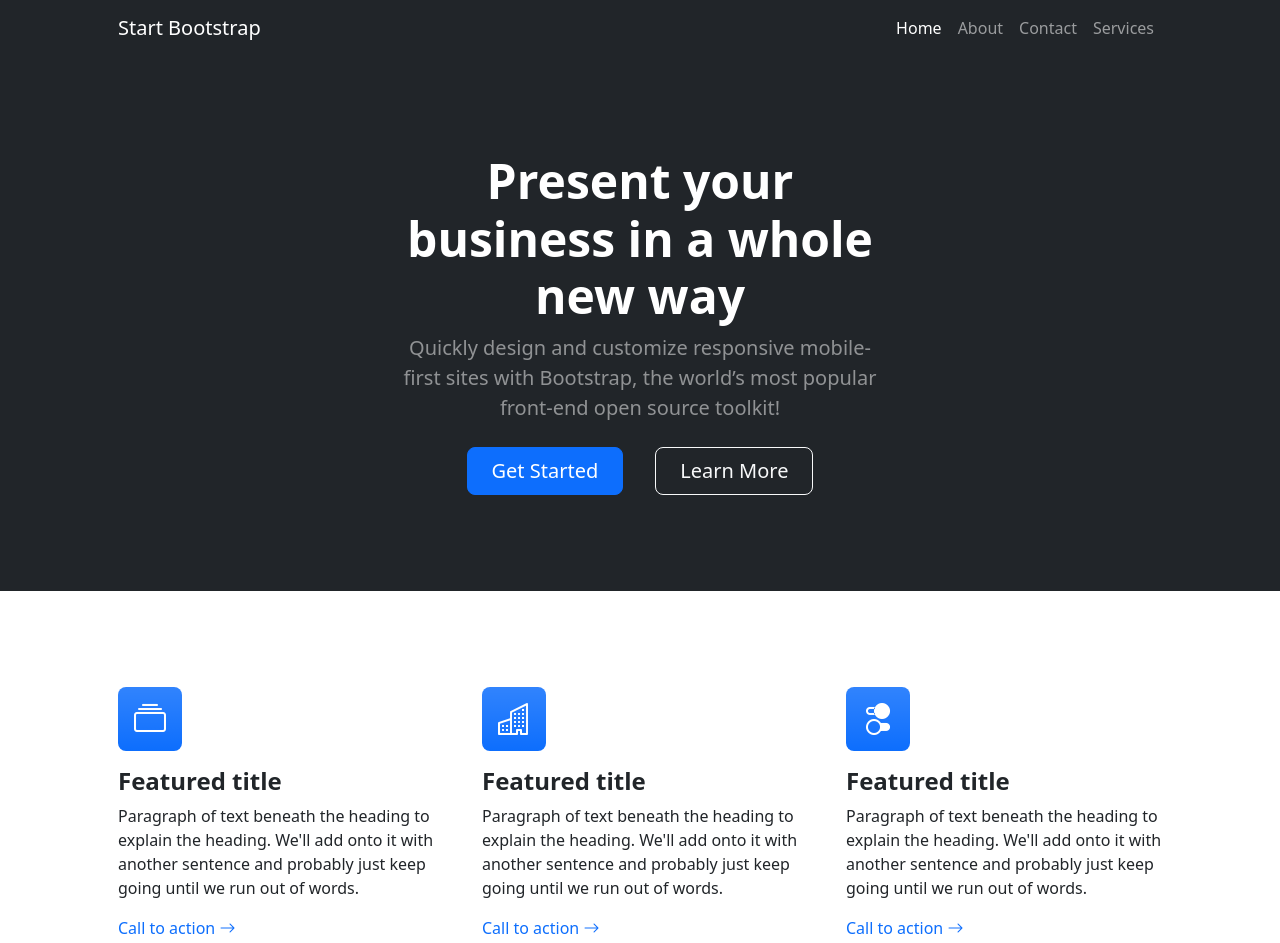
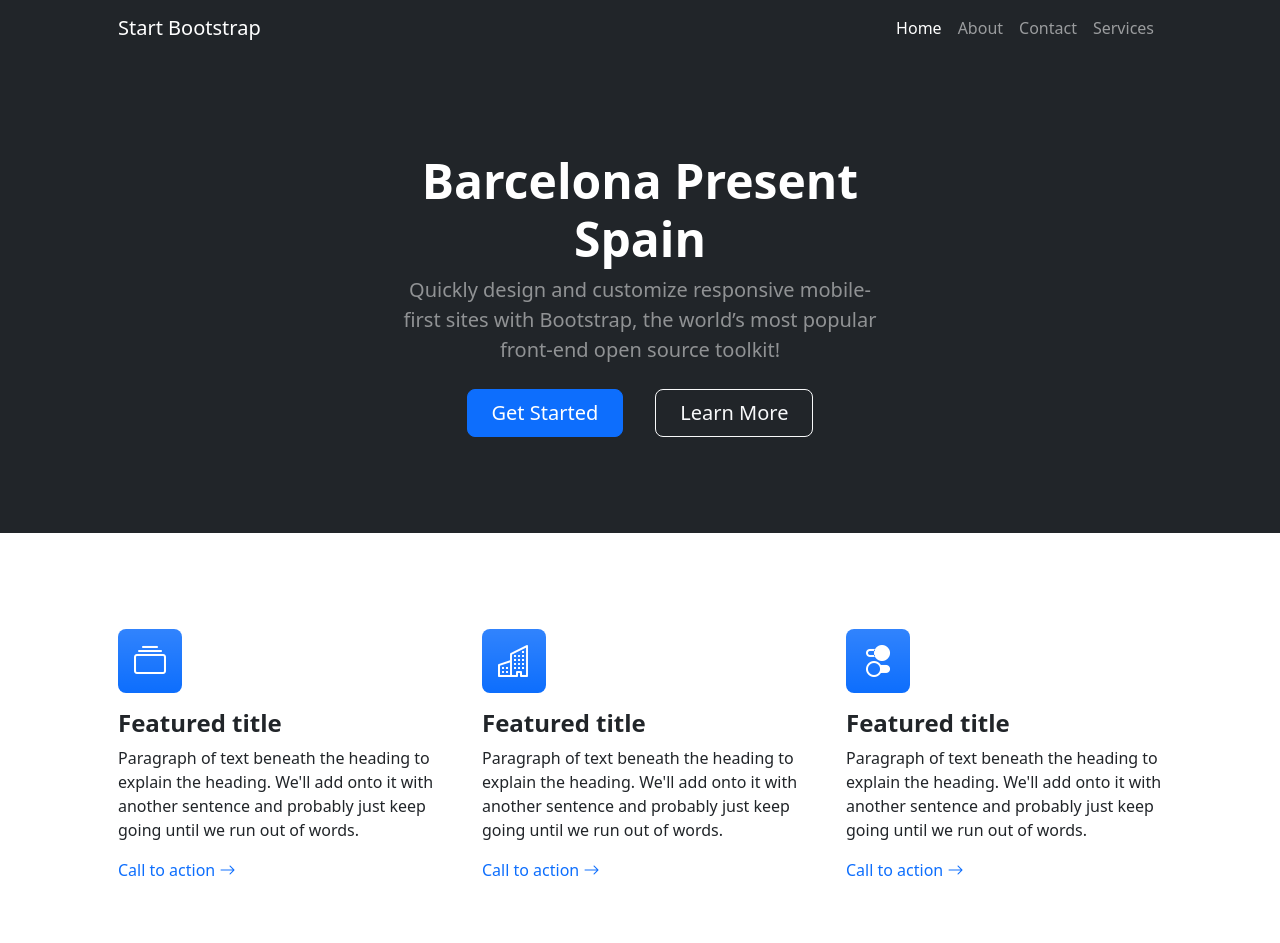
Before and after one commit to MOHAMMED10m/testrepo, a plain HTML site: page index.html in a window 1280 px wide. Shown: the top 943 px of the page. Drawn offline with nearby package versions, Linux system fonts and the light colour scheme.

Commit message:
change index file

```diff
--- a/index.html
+++ b/index.html
@@ -35,7 +35,7 @@
                 <div class="row gx-5 justify-content-center">
                     <div class="col-lg-6">
                         <div class="text-center my-5">
-                            <h1 class="display-5 fw-bolder text-white mb-2">Present your business in a whole new way</h1>
+                            <h1 class="display-5 fw-bolder text-white mb-2">Barcelona Present Spain</h1>
                             <p class="lead text-white-50 mb-4">Quickly design and customize responsive mobile-first sites with Bootstrap, the world’s most popular front-end open source toolkit!</p>
                             <div class="d-grid gap-3 d-sm-flex justify-content-sm-center">
                                 <a class="btn btn-primary btn-lg px-4 me-sm-3" href="#features">Get Started</a>
```
